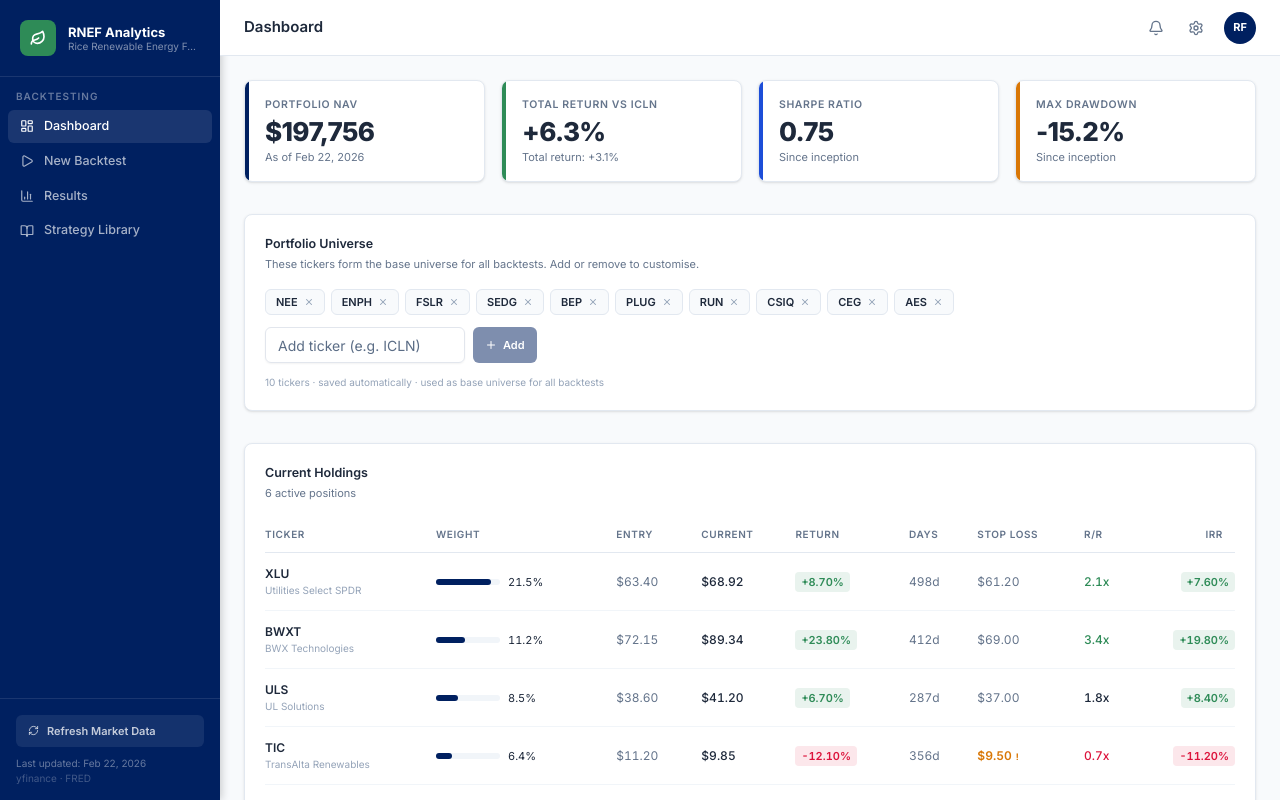
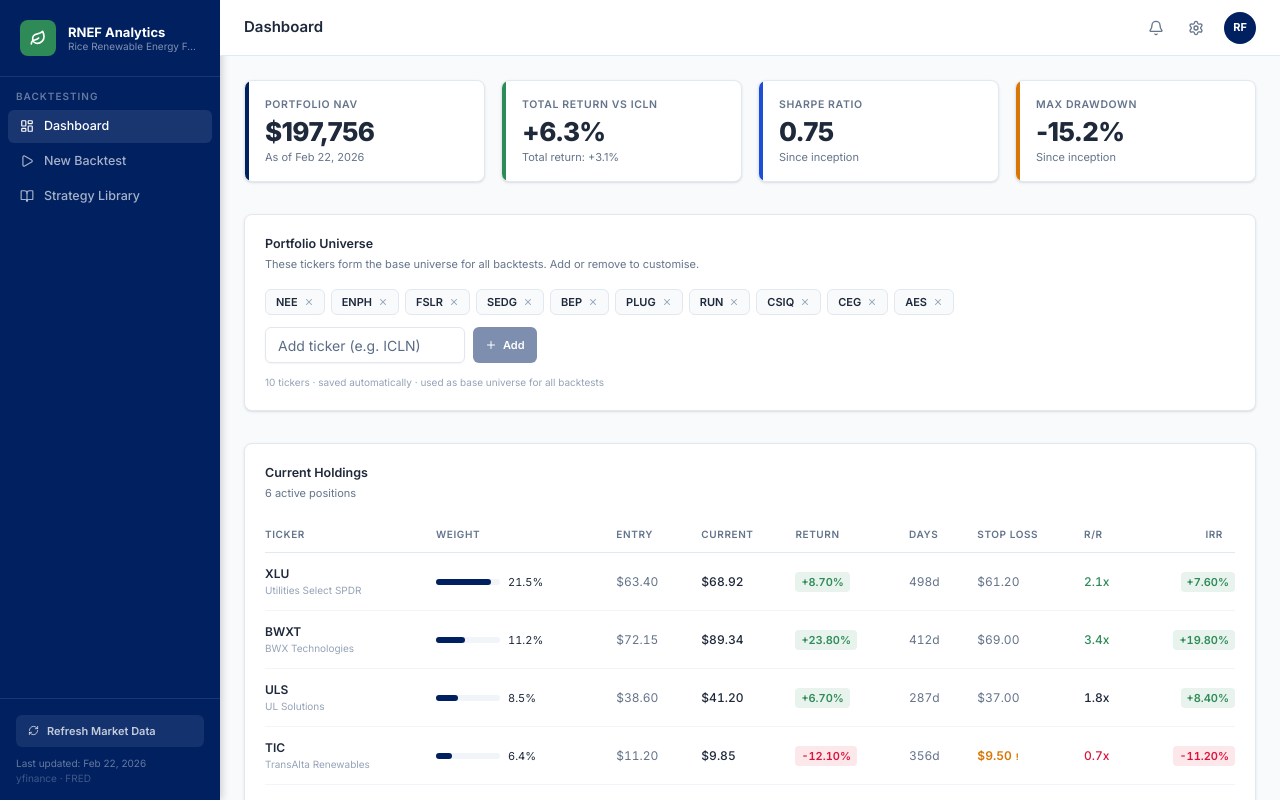
Before and after one commit to uxzh/RNEF_INFORMS, a Next.js app in the folder rnef-backtest/: page / in a window 1280 px wide. Built offline with nearby package versions, Linux system fonts and the light colour scheme.

Commit message:
remove results from sidebar nav

```diff
--- a/rnef-backtest/src/components/layout/Sidebar.tsx
+++ b/rnef-backtest/src/components/layout/Sidebar.tsx
@@ -15,7 +15,6 @@ import { cn } from '@/lib/utils'
 const NAV_ITEMS = [
   { href: '/',           icon: LayoutDashboard, label: 'Dashboard' },
   { href: '/backtest',   icon: Play,            label: 'New Backtest' },
-  { href: '/results',    icon: BarChart3,       label: 'Results' },
   { href: '/strategies', icon: BookOpen,        label: 'Strategy Library' },
 ]
 
```
